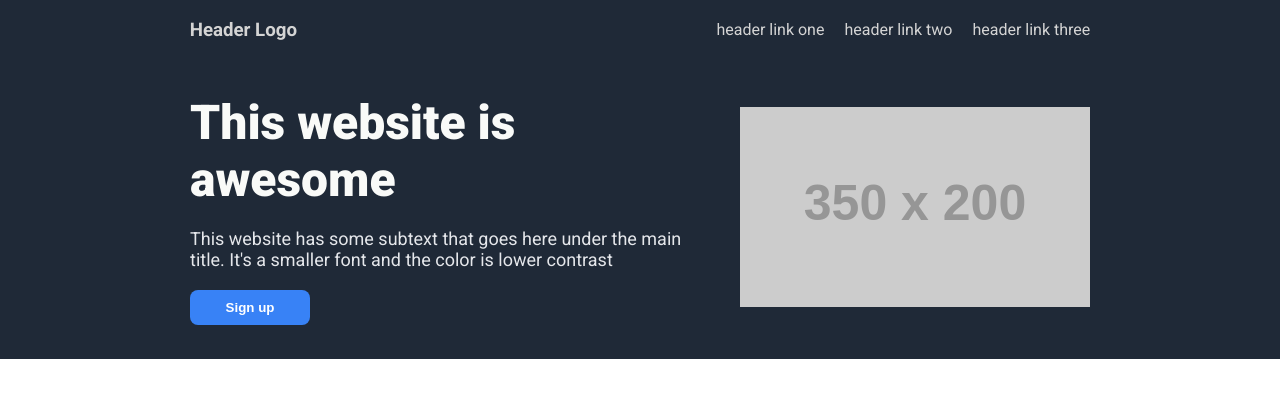
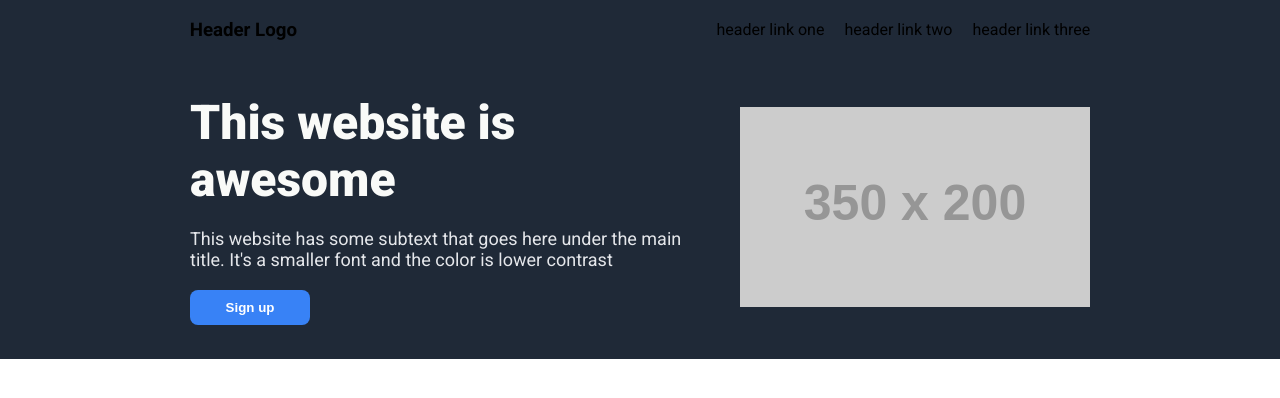
Before and after one commit to PandesalPanpan/foundations-landing-page, a plain HTML site: page index.html in a window 1280 px wide. Drawn offline with Linux system fonts and the light colour scheme; placeholder pictures from the web are drawn by us.

```diff
--- a/styles.css
+++ b/styles.css
@@ -4,7 +4,6 @@
 body {
     font-family: 'Roboto', sans-serif;
     margin: 0;
-    color: rgb(212, 212, 212);
     display: flex;
     flex-direction: column;
 }
```
